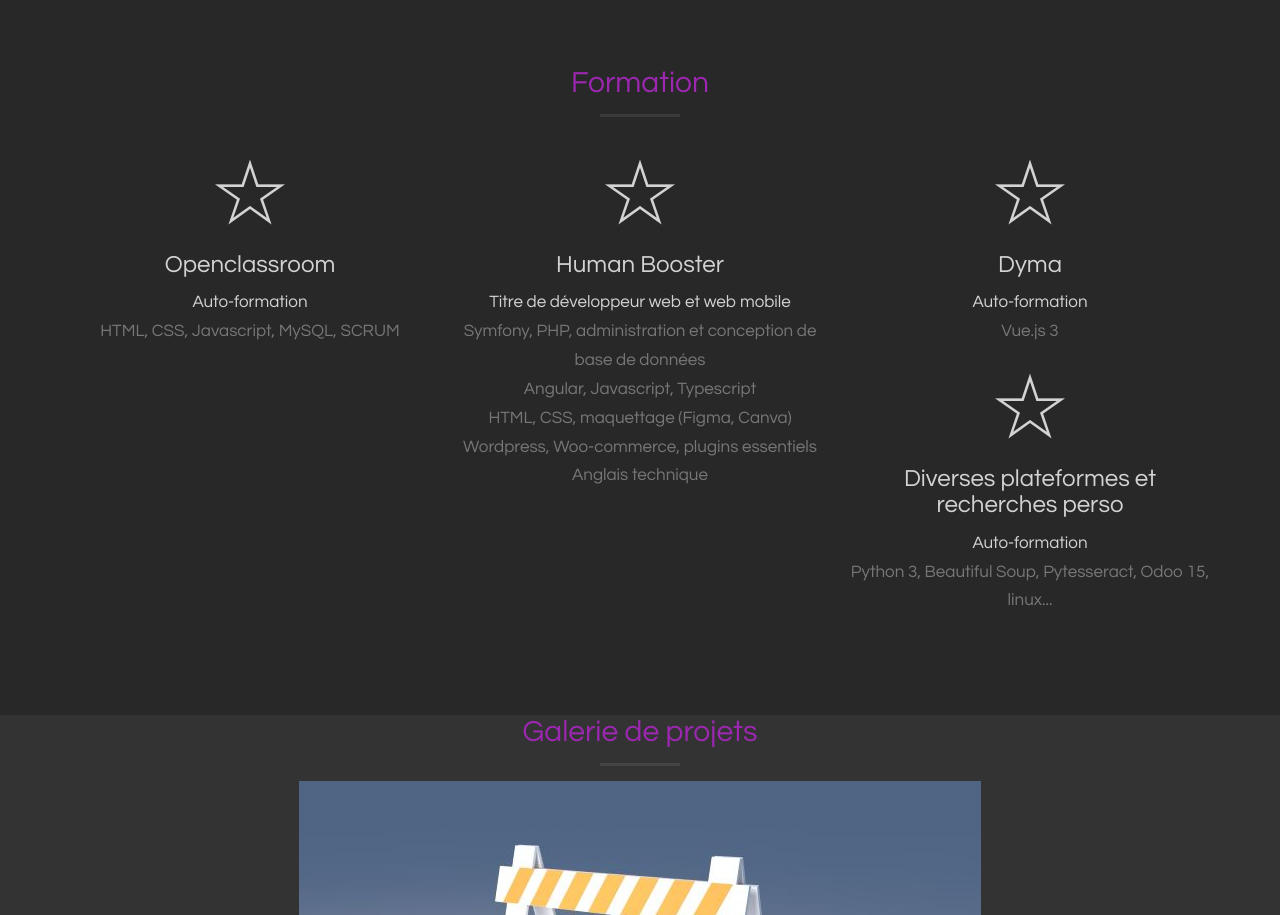
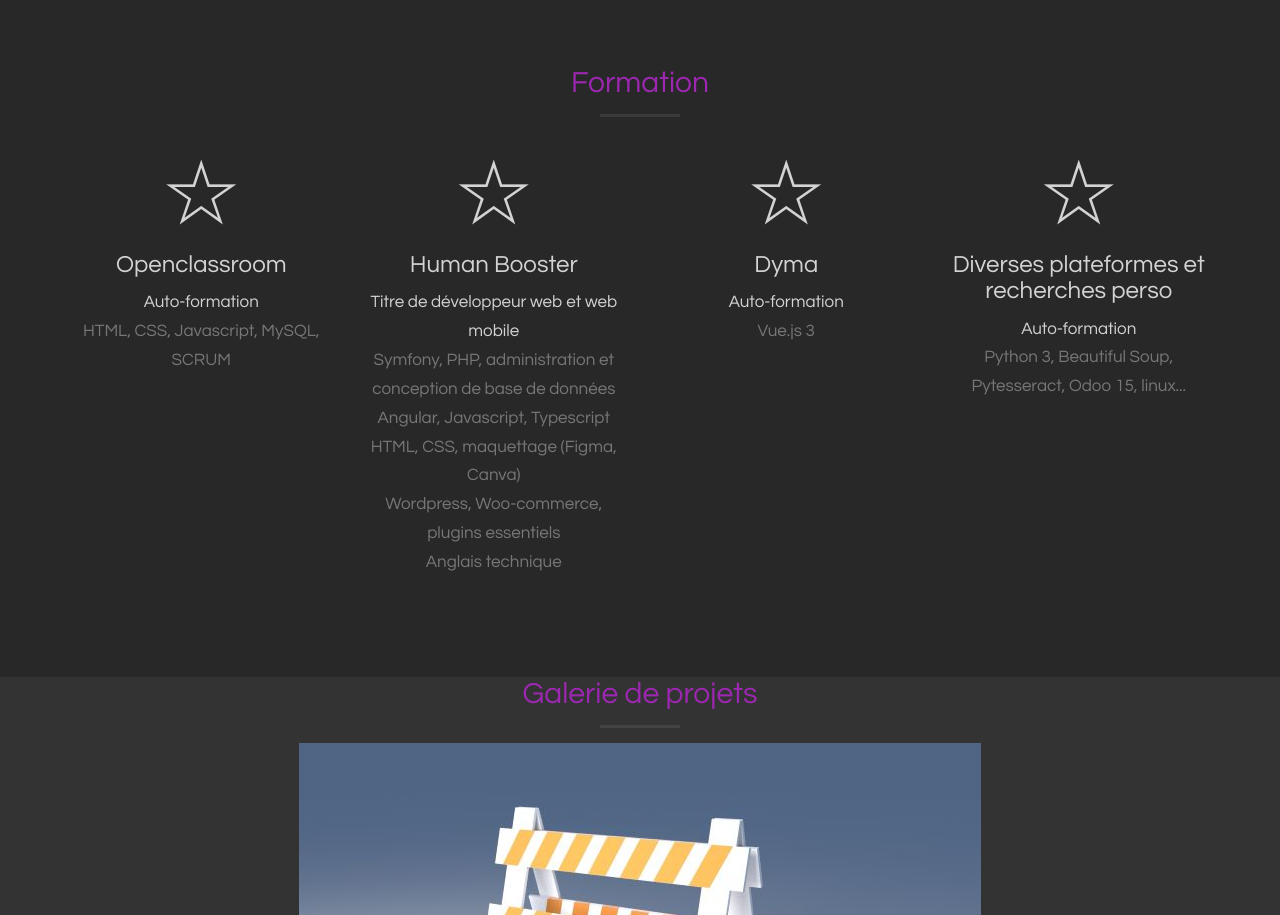
Before and after one commit to Chachared/Chachared.github.io, a plain HTML site: page index.html in a window 1280 px wide. Shown: the part 1660-2575 px from the top of the page. Drawn offline with Linux system fonts and the light colour scheme; files whose address does not match are found by name.

Commit message:
Update index.html

```diff
--- a/index.html
+++ b/index.html
@@ -194,7 +194,7 @@
     <div class="container">
       <div class="row">
 
-        <div class="col-lg-4 col-md-4 text-center">
+        <div class="col-lg-3 col-md-3 text-center">
           <div class="feature">
             <i
               class="icon-lg ion-ios-star-outline wow fadeInUp"
@@ -205,7 +205,7 @@
             <p class="text-muted">HTML, CSS, Javascript, MySQL, SCRUM</p>
           </div>
         </div>
-        <div class="col-lg-4 col-md-4 text-center">
+        <div class="col-lg-3 col-md-3 text-center">
           <div class="feature">
             <i
               class="icon-lg ion-ios-star-outline wow fadeIn"
@@ -220,7 +220,7 @@
             <p class="text-muted">Anglais technique</p>
           </div>
         </div>
-        <div class="col-lg-4 col-md-4 text-center">
+        <div class="col-lg-3 col-md-3 text-center">
           <div class="feature">
             <i
               class="icon-lg ion-ios-star-outline wow fadeIn"
@@ -231,7 +231,7 @@
             <p class="text-muted">Vue.js 3</p>
           </div>
         </div>
-         <div class="col-lg-4 col-md-4 text-center">
+         <div class="col-lg-3 col-md-3 text-center">
           <div class="feature">
             <i
               class="icon-lg ion-ios-star-outline wow fadeIn"
```
